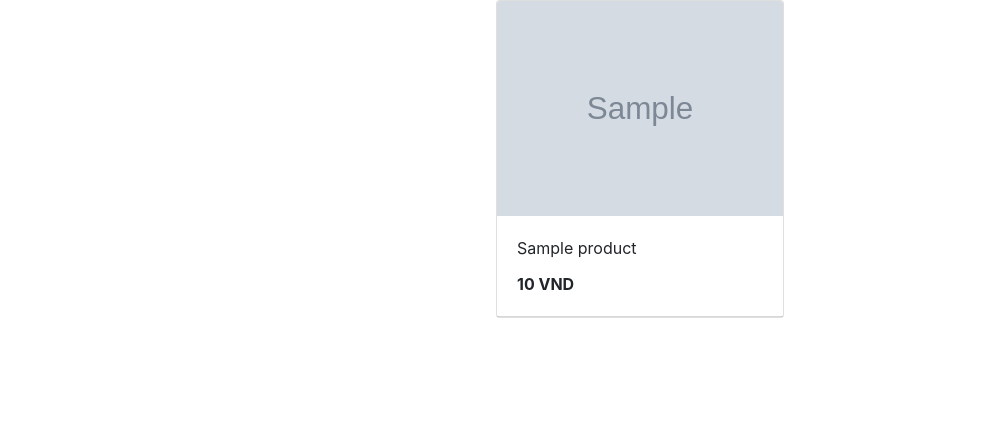
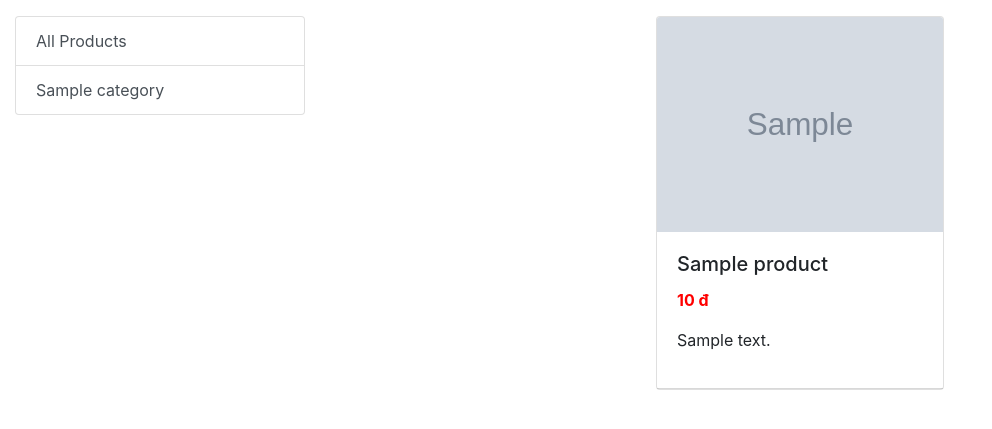
Before and after one commit to JBThong/eShop_with_django, a Python web app: template mystore/templates/home.html in a window 1280 px wide. Shown: the top 429 px of the page, without its empty margins (0-992 px from the left). Run offline with Jinja, Linux system fonts and the light colour scheme; the template is opened without the code that fills it: most values are stand-ins (such as "Sample title", 1, 10 or a date in 2020); grey boxes marked "Sample" are stand-in pictures; some libraries are stand-ins or nearby versions.

Commit message:
add category list to filter in hompage

```diff
--- a/mystore/models/category.py
+++ b/mystore/models/category.py
@@ -6,3 +6,7 @@ class Category(models.Model):
 
     def __str__(self):
         return self.name
+
+    @staticmethod
+    def get_categories():
+        return Category.objects.all()
--- a/mystore/templates/home.html
+++ b/mystore/templates/home.html
@@ -3,14 +3,32 @@
 
 
 {% block content %}
+<div class="container-fluid mt-3">
+	<div class="row">
+
+
+		<!-- filter -->
+
+		<div class="col-lg-3 mx-auto">
+			<div class="list-group">
+
+				<a href="/" class="list-group-item list-group-item-action">All Products</a>
+
+				{% for category in categories %}
+				<a href="/?category={{category.id}}"
+					class="list-group-item list-group-item-action">{{category.name}}</a>
+				{% endfor %}
+			</div>
+		</div>
         <div id='products' class="col-lg-9 mx-auto">
             <div class="row mx-auto">
                 {% for product in products %}
                 <div class="card mx-auto mb-3" id={{product.id}} style="width: 18rem;">
                     <img class="card-img-top" src="{{product.image.url}}" alt="Card image cap">
                     <div class="card-body">
-                    <p class="card-title">{{product.name}}</p>
-                    <p class="card-text"><b>{{product.price}} VND</b></p>
+                        <h5 class="card-title">{{product.name}}</h5>
+                        <p class="card-text" style="color: red"><b>{{product.price}} đ</b></p>
+                        <p>{{product.description}}</p>
                     </div>
 
                     <div class="card-footer p-0 no-gutters">
@@ -21,5 +39,7 @@
                 {% endfor %}
             </div>
         </div>
+    </div>
+</div>
 
 {% endblock %}
```
Also changed, not shown: mystore/models/product.py (+7 -0 lines), mystore/views/home.py (+13 -3 lines). Lines whose indentation alone changed are shown as unchanged.
